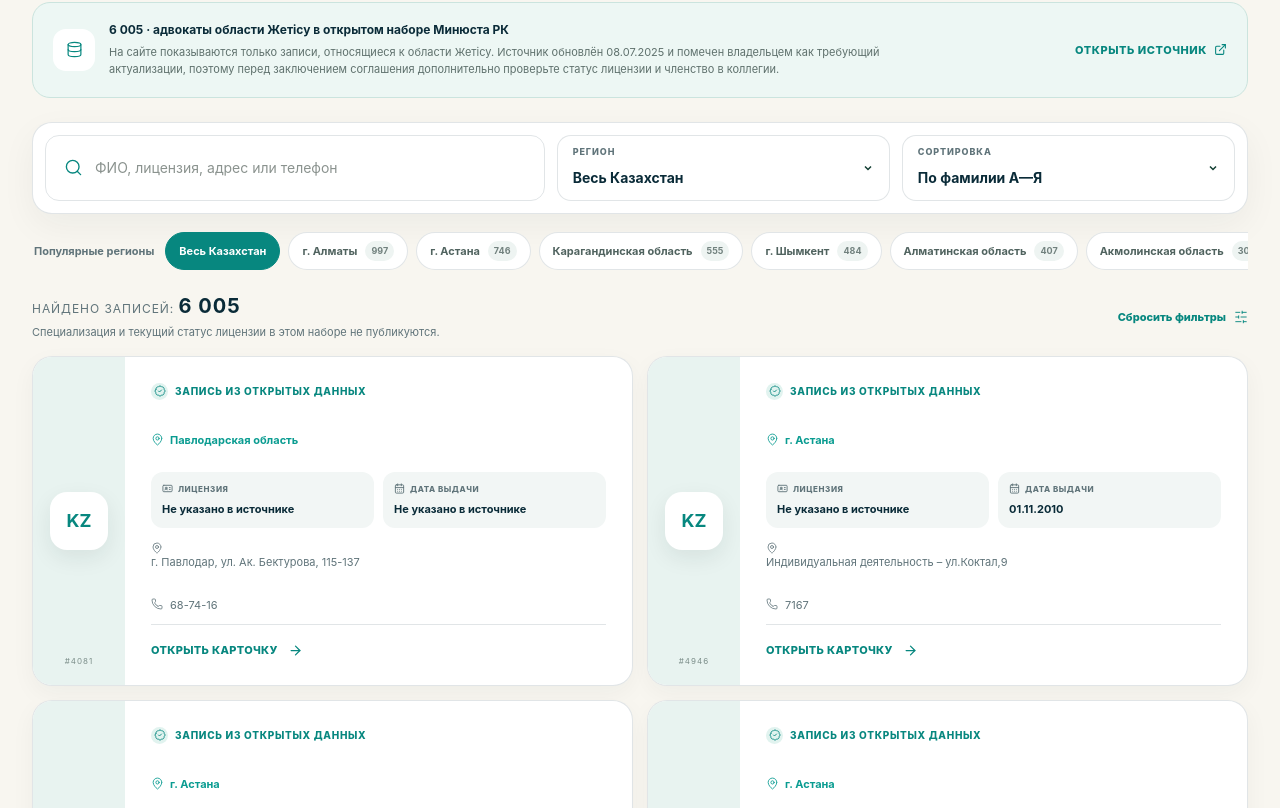
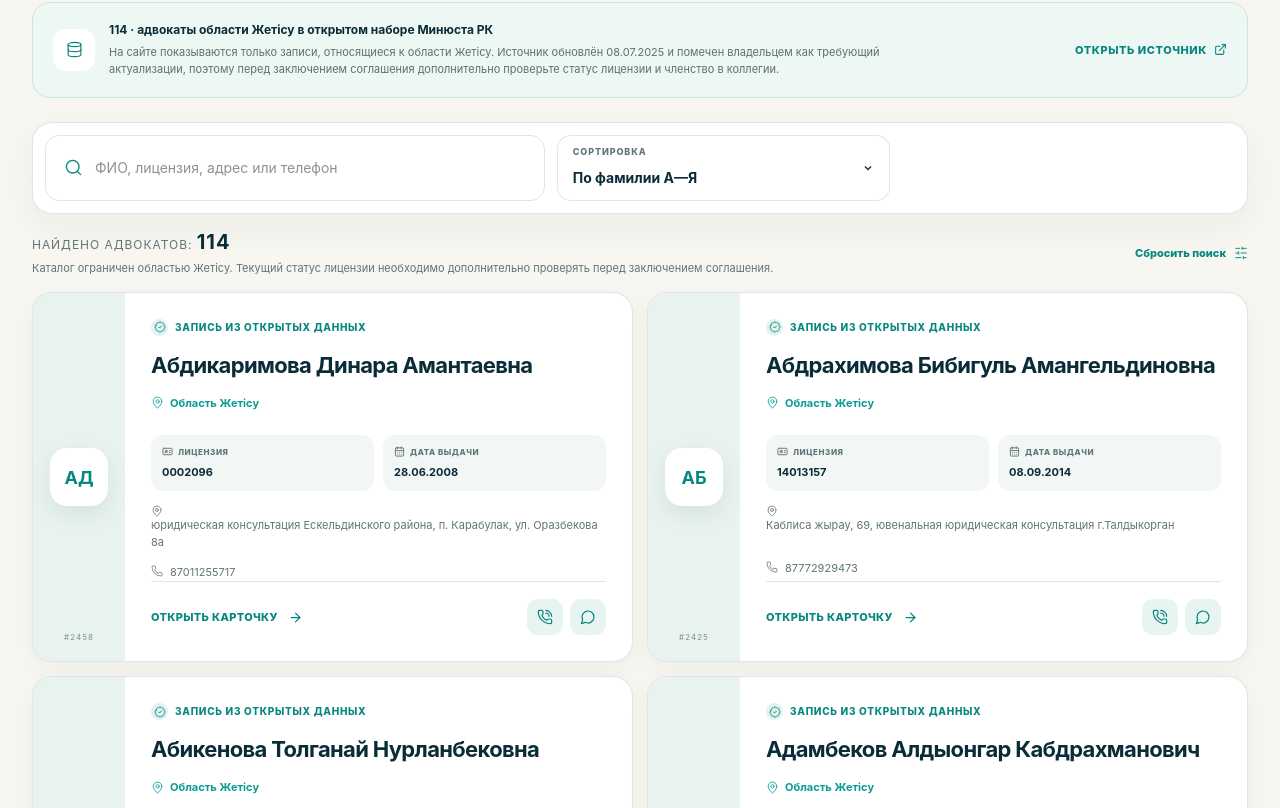
Before and after one commit to ZhanibekDD/collegia-advokatov, a Next.js app: page /advokaty in a window 1280 px wide. Shown: the part 592-1400 px from the top of the page. Built offline with nearby package versions, Linux system fonts and the light colour scheme.

Commit message:
limit advocate directory to Zhetysu region

```diff
--- a/app/advokaty/page.tsx
+++ b/app/advokaty/page.tsx
@@ -17,76 +17,68 @@ import {
   X,
 } from "lucide-react";
 import { DataSourceNotice, PortalFooter, PortalHeader } from "../components/portal-shell";
-import type { AdvocateDirectory, Locale, OfficialAdvocate } from "../lib/portal-data";
+import { ZHETISU_REGION, type AdvocateDirectory, type Locale, type OfficialAdvocate } from "../lib/portal-data";
 
 const PAGE_SIZE = 24;
 
 const copy = {
   ru: {
-    eyebrow: "Открытые данные Министерства юстиции РК",
-    title: "Все адвокаты Казахстана — в одном каталоге",
-    lead: "Ищите по ФИО, номеру лицензии, региону или адресу. Мы показываем только поля официальной открытой выгрузки — без выдуманных рейтингов и специализаций.",
+    eyebrow: "Каталог адвокатов области Жетісу",
+    title: "Найдите адвоката Жетісу по официальным данным",
+    lead: "Поиск работает только по адвокатам области Жетісу. Ищите по ФИО, номеру лицензии, адресу или телефону — без выдуманных рейтингов и специализаций.",
     search: "ФИО, лицензия, адрес или телефон",
-    region: "Регион",
-    allRegions: "Весь Казахстан",
     sort: "Сортировка",
     sortName: "По фамилии А—Я",
     sortNameDesc: "По фамилии Я—А",
-    sortRegion: "По региону",
-    found: "Найдено записей",
-    shown: "Показано",
-    reset: "Сбросить фильтры",
+    found: "Найдено адвокатов",
+    reset: "Сбросить поиск",
     source: "Запись из открытых данных",
     license: "Лицензия",
     issued: "Дата выдачи",
-    joined: "Вступление в коллегию",
     profile: "Открыть карточку",
     noValue: "Не указано в источнике",
     empty: "По запросу ничего не найдено",
-    emptyText: "Проверьте написание ФИО или сбросьте один из фильтров.",
-    loading: "Загружаем официальный каталог",
+    emptyText: "Проверьте написание ФИО, номер лицензии или очистите строку поиска.",
+    loading: "Загружаем каталог адвокатов Жетісу",
     loadError: "Не удалось загрузить каталог",
     retry: "Попробовать ещё раз",
     previous: "Назад",
     next: "Дальше",
     page: "Страница",
-    limitation: "Специализация и текущий статус лицензии в этом наборе не публикуются.",
-    popular: "Популярные регионы",
+    limitation: "Каталог ограничен областью Жетісу. Текущий статус лицензии необходимо дополнительно проверять перед заключением соглашения.",
     call: "Позвонить",
     whatsapp: "Написать в WhatsApp",
+    regionFact: "область Жетісу",
+    sourceFact: "открытые данные Минюста РК",
   },
   kk: {
-    eyebrow: "ҚР Әділет министрлігінің ашық деректері",
-    title: "Қазақстанның барлық адвокаттары бір каталогта",
-    lead: "Аты-жөні, лицензия нөмірі, өңірі немесе мекенжайы бойынша іздеңіз. Біз рейтингтер мен мамандануды ойдан қоспай, ресми ашық жүктемедегі өрістерді ғана көрсетеміз.",
+    eyebrow: "Жетісу облысы адвокаттарының каталогы",
+    title: "Ресми деректер бойынша Жетісу адвокатын табыңыз",
+    lead: "Іздеу тек Жетісу облысының адвокаттары бойынша жұмыс істейді. Аты-жөні, лицензия нөмірі, мекенжайы немесе телефоны бойынша іздеңіз — ойдан шығарылған рейтингтер мен маманданусыз.",
     search: "Аты-жөні, лицензия, мекенжай немесе телефон",
-    region: "Өңір",
-    allRegions: "Бүкіл Қазақстан",
     sort: "Сұрыптау",
     sortName: "Тегі бойынша А—Я",
     sortNameDesc: "Тегі бойынша Я—А",
-    sortRegion: "Өңір бойынша",
-    found: "Табылған жазбалар",
-    shown: "Көрсетілді",
-    reset: "Сүзгілерді тазарту",
+    found: "Табылған адвокаттар",
+    reset: "Іздеуді тазарту",
     source: "Ашық деректердегі жазба",
     license: "Лицензия",
     issued: "Берілген күні",
-    joined: "Алқаға кіру",
     profile: "Карточканы ашу",
     noValue: "Дереккөзде көрсетілмеген",
     empty: "Сұрау бойынша ештеңе табылмады",
-    emptyText: "Аты-жөнінің жазылуын тексеріңіз немесе сүзгілердің бірін тазалаңыз.",
-    loading: "Ресми каталог жүктелуде",
+    emptyText: "Аты-жөнінің жазылуын, лицензия нөмірін тексеріңіз немесе іздеу жолын тазалаңыз.",
+    loading: "Жетісу адвокаттарының каталогы жүктелуде",
     loadError: "Каталогты жүктеу мүмкін болмады",
     retry: "Қайталап көру",
     previous: "Артқа",
     next: "Келесі",
     page: "Бет",
-    limitation: "Бұл жиында мамандану мен лицензияның ағымдағы мәртебесі жарияланбайды.",
-    popular: "Танымал өңірлер",
+    limitation: "Каталог Жетісу облысымен шектелген. Келісім жасамас бұрын лицензияның ағымдағы мәртебесін қосымша тексеру қажет.",
     call: "Қоңырау шалу",
     whatsapp: "WhatsApp-қа жазу",
+    regionFact: "Жетісу облысы",
+    sourceFact: "ҚР Әділет министрлігінің ашық деректері",
   },
 };
 
@@ -107,13 +99,21 @@ function extractPhone(value: string) {
   return digits.length === 11 && digits.startsWith("7") ? digits : null;
 }
 
+function scopeDirectory(result: AdvocateDirectory): AdvocateDirectory {
+  const advocates = result.advocates.filter((advocate) => advocate.region === ZHETISU_REGION);
+  return {
+    ...result,
+    meta: { ...result.meta, total: advocates.length },
+    advocates,
+  };
+}
+
 export default function AdvocatesPage() {
   const [locale, setLocale] = useState<Locale>("ru");
   const [directory, setDirectory] = useState<AdvocateDirectory | null>(null);
   const [loadFailed, setLoadFailed] = useState(false);
   const [reloadKey, setReloadKey] = useState(0);
   const [query, setQuery] = useState("");
-  const [region, setRegion] = useState("all");
   const [sort, setSort] = useState("name-asc");
   const [page, setPage] = useState(1);
   const [filtersReady, setFiltersReady] = useState(false);
@@ -124,7 +124,7 @@ export default function AdvocatesPage() {
     const timer = window.setTimeout(() => {
       const params = new URLSearchParams(window.location.search);
       setQuery(params.get("q") ?? "");
-      setRegion(params.get("region") ?? "all");
+      setSort(params.get("sort") ?? "name-asc");
       setFiltersReady(true);
     }, 0);
     return () => window.clearTimeout(timer);
@@ -134,21 +134,21 @@ export default function AdvocatesPage() {
     if (!filtersReady) return;
     const params = new URLSearchParams();
     if (query.trim()) params.set("q", query.trim());
-    if (region !== "all") params.set("region", region);
     if (sort !== "name-asc") params.set("sort", sort);
     const next = `${window.location.pathname}${params.size ? `?${params.toString()}` : ""}`;
     window.history.replaceState(null, "", next);
-  }, [filtersReady, query, region, sort]);
+  }, [filtersReady, query, sort]);
 
   useEffect(() => {
     let active = true;
+    setLoadFailed(false);
     fetch("/data/advocates.json")
       .then((response) => {
         if (!response.ok) throw new Error("Directory request failed");
         return response.json() as Promise<AdvocateDirectory>;
       })
       .then((result) => {
-        if (active) setDirectory(result);
+        if (active) setDirectory(scopeDirectory(result));
       })
       .catch(() => {
         if (active) setLoadFailed(true);
@@ -158,42 +158,20 @@ export default function AdvocatesPage() {
     };
   }, [reloadKey]);
 
-  const regions = useMemo(() => {
-    if (!directory) return [];
-    return [...new Set(directory.advocates.map((advocate) => advocate.region))]
-      .filter((item) => item !== "Регион не указан")
-      .sort((a, b) => a.localeCompare(b, "ru"));
-  }, [directory]);
-
-  const popularRegions = useMemo(() => {
-    if (!directory) return [];
-    const counts = new Map<string, number>();
-    for (const advocate of directory.advocates) {
-      if (advocate.region !== "Регион не указан") counts.set(advocate.region, (counts.get(advocate.region) ?? 0) + 1);
-    }
-    return [...counts.entries()].sort((a, b) => b[1] - a[1]).slice(0, 6);
-  }, [directory]);
-
   const filtered = useMemo(() => {
     if (!directory) return [];
     const normalized = deferredQuery.trim().toLocaleLowerCase(locale === "kk" ? "kk-KZ" : "ru-RU");
     const result = directory.advocates.filter((advocate) => {
-      const regionMatch = region === "all" || advocate.region === region;
-      if (!regionMatch) return false;
       if (!normalized) return true;
-      return [advocate.name, advocate.licenseNumber, advocate.region, advocate.address, advocate.contacts]
+      return [advocate.name, advocate.licenseNumber, advocate.address, advocate.contacts]
         .join(" ")
         .toLocaleLowerCase()
         .includes(normalized);
     });
 
     const collator = new Intl.Collator(locale === "kk" ? "kk" : "ru", { sensitivity: "base" });
-    return result.sort((a, b) => {
-      if (sort === "name-desc") return collator.compare(b.name, a.name);
-      if (sort === "region") return collator.compare(a.region, b.region) || collator.compare(a.name, b.name);
-      return collator.compare(a.name, b.name);
-    });
-  }, [deferredQuery, directory, locale, region, sort]);
+    return result.sort((a, b) => sort === "name-desc" ? collator.compare(b.name, a.name) : collator.compare(a.name, b.name));
+  }, [deferredQuery, directory, locale, sort]);
 
   const pageCount = Math.max(1, Math.ceil(filtered.length / PAGE_SIZE));
   const currentPage = Math.min(page, pageCount);
@@ -204,14 +182,8 @@ export default function AdvocatesPage() {
     setPage(1);
   }
 
-  function updateRegion(value: string) {
-    setRegion(value);
-    setPage(1);
-  }
-
   function resetFilters() {
     setQuery("");
-    setRegion("all");
     setSort("name-asc");
     setPage(1);
   }
@@ -224,6 +196,7 @@ export default function AdvocatesPage() {
   return (
     <main className="portal-page">
       <PortalHeader locale={locale} onLocaleChange={setLocale} />
+
       <section className="directory-hero">
         <div className="directory-orbit" aria-hidden="true" />
         <div className="shell directory-hero-inner">
@@ -231,8 +204,8 @@ export default function AdvocatesPage() {
           <h1>{t.title}</h1>
           <p>{t.lead}</p>
           <div className="directory-hero-facts">
-            <span><Database />6 005 {locale === "ru" ? "записей" : "жазба"}</span>
-            <span><MapPin />20 {locale === "ru" ? "регионов" : "өңір"}</span>
+            <span><Database />{directory ? directory.meta.total.toLocaleString("ru-RU") : "—"} {locale === "ru" ? "адвокатов" : "адвокат"}</span>
+            <span><MapPin />{t.regionFact}</span>
             <span><CalendarDays />08.07.2025</span>
           </div>
         </div>
@@ -249,33 +222,13 @@ export default function AdvocatesPage() {
               {query && <button onClick={() => updateQuery("")} aria-label={t.reset}><X /></button>}
             </label>
             <label className="directory-select">
-              <small>{t.region}</small>
-              <select value={region} onChange={(event) => updateRegion(event.target.value)}>
-                <option value="all">{t.allRegions}</option>
-                {regions.map((item) => <option key={item} value={item}>{item}</option>)}
-              </select>
-            </label>
-            <label className="directory-select">
               <small>{t.sort}</small>
               <select value={sort} onChange={(event) => { setSort(event.target.value); setPage(1); }}>
                 <option value="name-asc">{t.sortName}</option>
                 <option value="name-desc">{t.sortNameDesc}</option>
-                <option value="region">{t.sortRegion}</option>
               </select>
             </label>
           </div>
-
-          {popularRegions.length > 0 && (
-            <div className="popular-regions" aria-label={t.popular}>
-              <span>{t.popular}</span>
-              <button className={region === "all" ? "active" : ""} onClick={() => updateRegion("all")}>{t.allRegions}</button>
-              {popularRegions.map(([item, count]) => (
-                <button className={region === item ? "active" : ""} onClick={() => updateRegion(item)} key={item}>
-                  {item}<small>{count.toLocaleString("ru-RU")}</small>
-                </button>
-              ))}
-            </div>
-          )}
 
           <div className="directory-toolbar">
             <div>
@@ -305,13 +258,13 @@ export default function AdvocatesPage() {
                   return (
                     <article className="advocate-card official-card" key={advocate.id}>
                       <div className={`advocate-avatar avatar-${(index % 3) + 1}`}>
-                      <span>{advocate.initials || "KZ"}</span>
+                        <span>{advocate.initials || "JE"}</span>
                         <small>#{advocate.id}</small>
                       </div>
                       <div className="advocate-card-body">
                         <div className="verified-line"><span><BadgeCheck /></span>{t.source}</div>
                         <h2>{advocate.name}</h2>
-                      <p className="official-region"><MapPin />{advocate.region}</p>
+                        <p className="official-region"><MapPin />{locale === "ru" ? "Область Жетісу" : "Жетісу облысы"}</p>
                         <div className="official-facts">
                           <div><span><IdCard />{t.license}</span><strong>{advocate.licenseNumber || t.noValue}</strong></div>
                           <div><span><CalendarDays />{t.issued}</span><strong>{readableDate(advocate.licenseIssuedAt, t.noValue)}</strong></div>
@@ -329,7 +282,8 @@ export default function AdvocatesPage() {
                         </div>
                       </div>
                     </article>
-                )})}
+                  );
+                })}
               </div>
 
               <nav className="directory-pagination" aria-label={t.page}>
@@ -350,6 +304,7 @@ export default function AdvocatesPage() {
           )}
         </div>
       </section>
+
       <PortalFooter locale={locale} />
     </main>
   );
```
Lines whose indentation alone changed are shown as unchanged.
